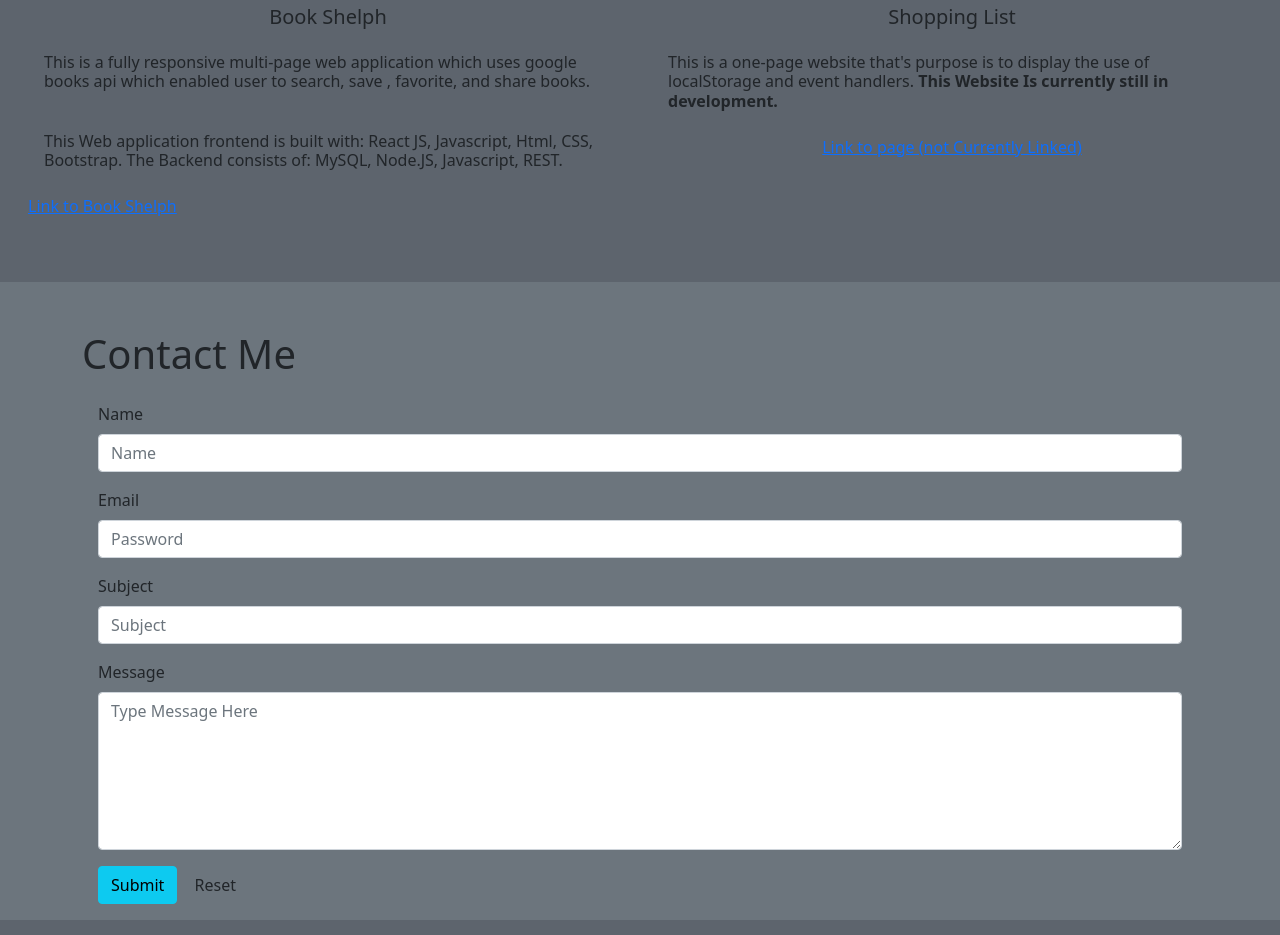
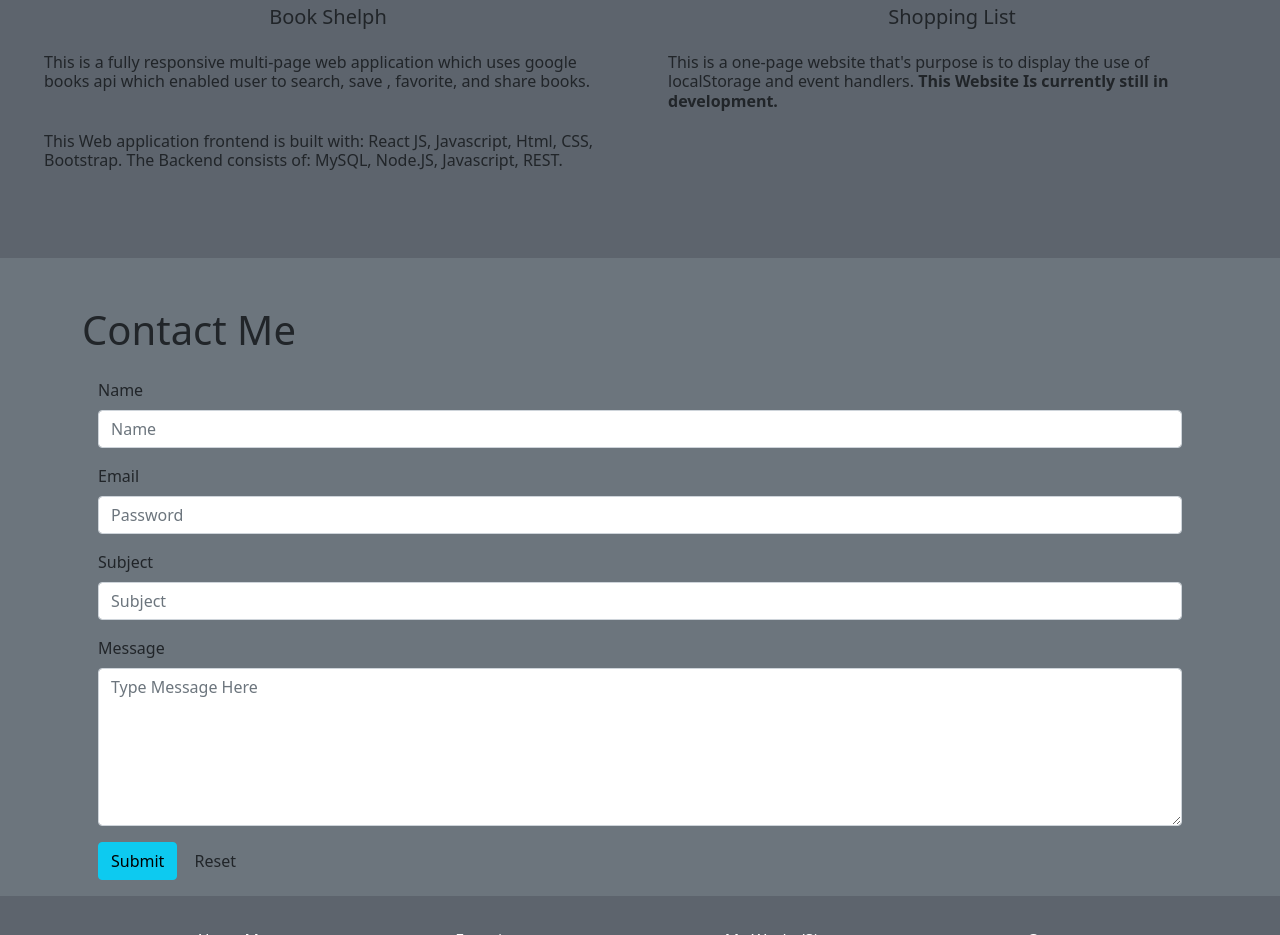
Before and after one commit to Estenbargas/my-pwp-esten, a plain HTML site: page public_html/index.html in a window 1280 px wide. Shown: the part 2000-2935 px from the top of the page. Drawn offline with nearby package versions, Linux system fonts and the light colour scheme; some packages are replaced by stand-ins of ours; a script that the page names is missing.

Commit message:
removed links

```diff
--- a/public_html/index.html
+++ b/public_html/index.html
@@ -116,7 +116,6 @@
                     <h5 class="text-center">Book Shelph</h5>
                     <p class="h6 p-3">This is a fully responsive multi-page web application which uses google books api which enabled user to search, save , favorite, and share books.</p>
                     <p class="h6 p-3">This Web application frontend is built with: React JS, Javascript, Html, CSS, Bootstrap. The Backend consists of: MySQL, Node.JS, Javascript, REST. </p>
-                    <a href="http">Link to Book Shelph</a>
                 </div>
             </div>
             <div class="col-md-6">
@@ -124,7 +123,6 @@
                 <div>
                     <h5 class="text-center">Shopping List</h5>
                     <p class="h6 p-3">This is a one-page website that's purpose is to display the use of localStorage and event handlers. <Strong>This Website Is currently still in development.</Strong></p>
-                    <a href="" class="d-flex justify-content-center">Link to page (not Currently Linked)</a>
                 </div>
             </div>
         </div>
```
